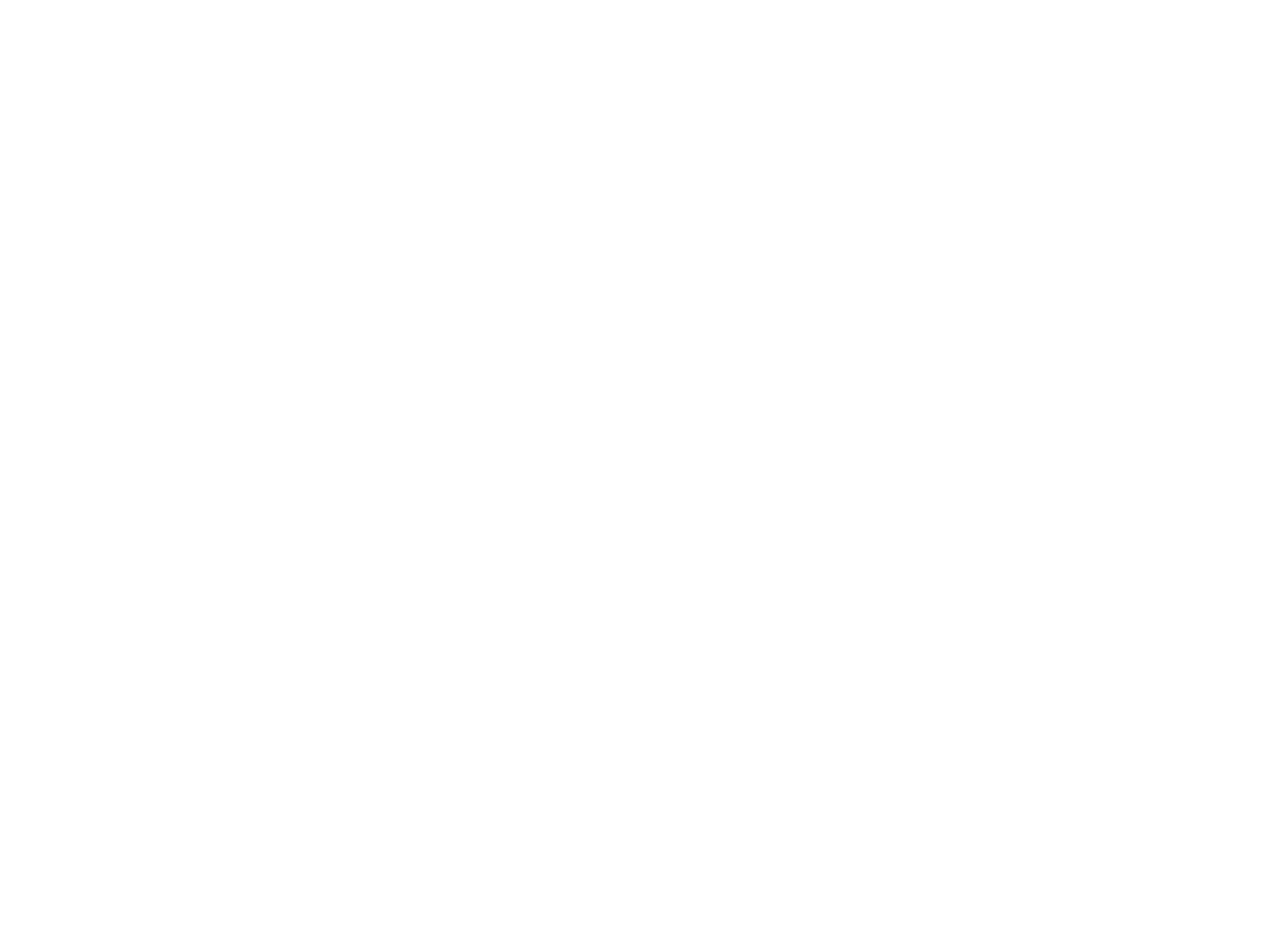
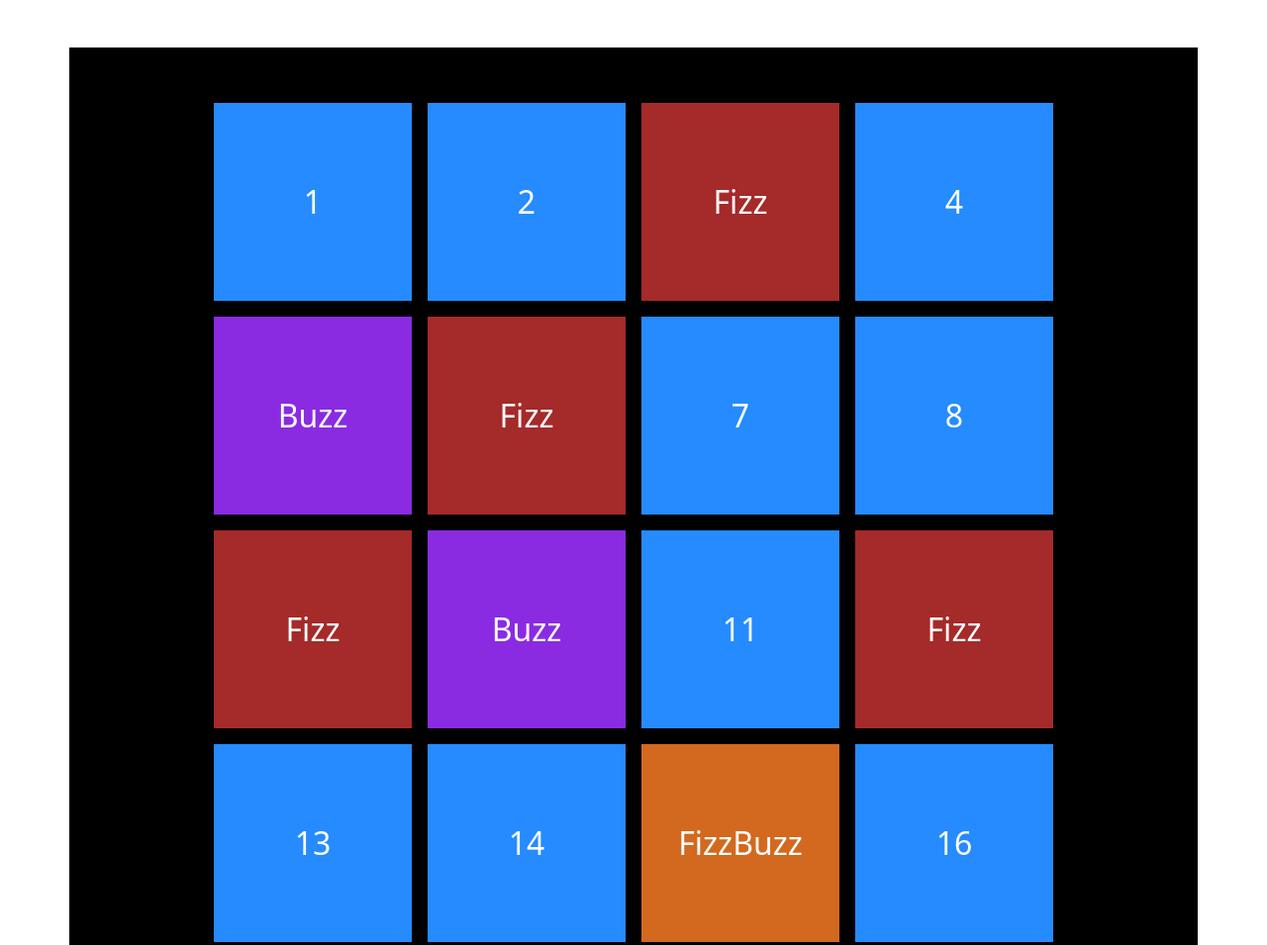
Before and after one commit to cochy98/js-fizzbuzz, a plain HTML site: page index.html in a window 1280 px wide. Shown: the top 955 px of the page at 99% size. Before the commit the page ends 800 px from the top, so only its background shows below. Drawn offline with nearby package versions, Linux system fonts and the light colour scheme.

Commit message:
Aggiunta manipolazione del DOM (bonus)

```diff
--- a/css/style.css
+++ b/css/style.css
@@ -0,0 +1,22 @@
+.box{
+    width: 200px;
+    height: 200px;
+    line-height: 200px;
+    margin: .5rem;
+    color: white;
+    text-align: center;
+    font-size: 2rem;
+    background-color: rgb(37, 139, 255);
+}
+
+.fizz-buzz{
+    background-color: chocolate;
+}
+
+.fizz{
+    background-color: brown;
+}
+
+.buzz{
+    background-color: blueviolet;
+}
--- a/index.html
+++ b/index.html
@@ -21,7 +21,12 @@
 <body>
 
     <main>
-        <div class="container">
+        <div class="container my-5">
+            <div class="row">
+                <div id="box-container" class="col-12 d-flex flex-wrap justify-content-center p-5 bg-black">
+                    <!-- Qui inserisco i miei div .box tramite javascript -->
+                </div>
+            </div>
         </div>
     </main>
 
--- a/js/main.js
+++ b/js/main.js
@@ -13,23 +13,44 @@
 // Ciclo da 1 fino a 100
 for(var i = 1; i <= 100; i++){
 
+    // creo un box
+    let newBox = document.createElement('div');
+    // Gli aggiungo la classe che definisce lo stile
+    newBox.classList.add('box');
+
+    //lo vado ad accodare agli altri
+    document.getElementById('box-container').append(newBox);
+
     // Se il numero è multiplo di 3 e di 5, stampo 'FizzBuzz'
     if ((i%3 == 0) && (i%5 == 0)){
         console.log(i + " FizzBuzz");
+        newBox.innerHTML = "FizzBuzz";
+
+        // Aggiungo una nuova classe
+        newBox.classList.add('fizz-buzz');
     }
 
     // Altrimenti se il numero è multiplo di 3, stampo 'Fizz'
     else if (i%3 == 0){
         console.log(i + " Fizz");
+        newBox.innerHTML = "Fizz";
+
+        // Aggiungo una nuova classe
+        newBox.classList.add('fizz');
     }
 
     // Altrimenti se il numero è multiplo di 5, stampo 'Buzz'
     else if (i%5 == 0){
         console.log(i + " Buzz");
+        newBox.innerHTML = "Buzz";
+
+        // Aggiungo una nuova classe
+        newBox.classList.add('buzz');
     }
 
     // In tutti gli altri casi stampo solo il numero
     else{
         console.log(i);
+        newBox.innerHTML = `${i}`;
     }
 }
```
